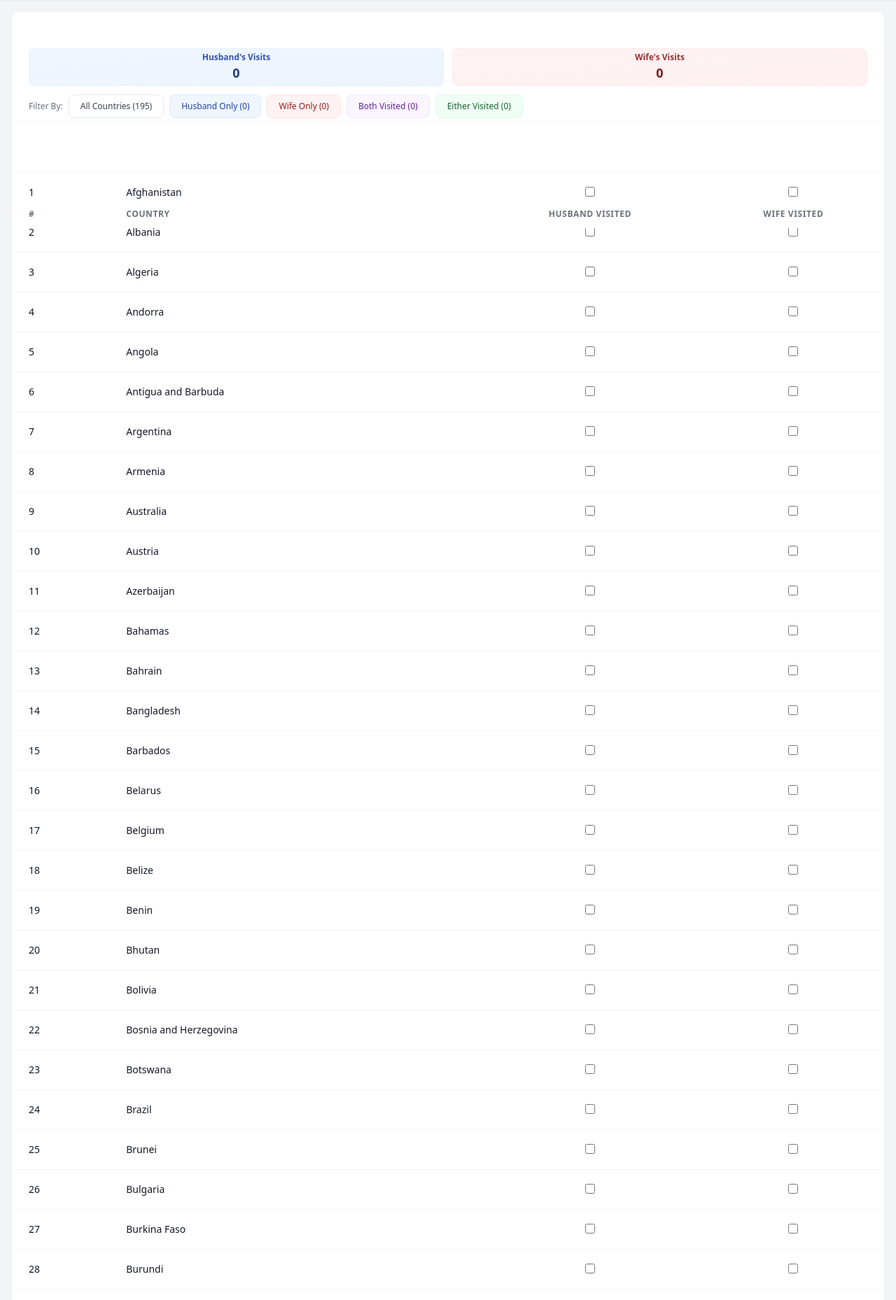
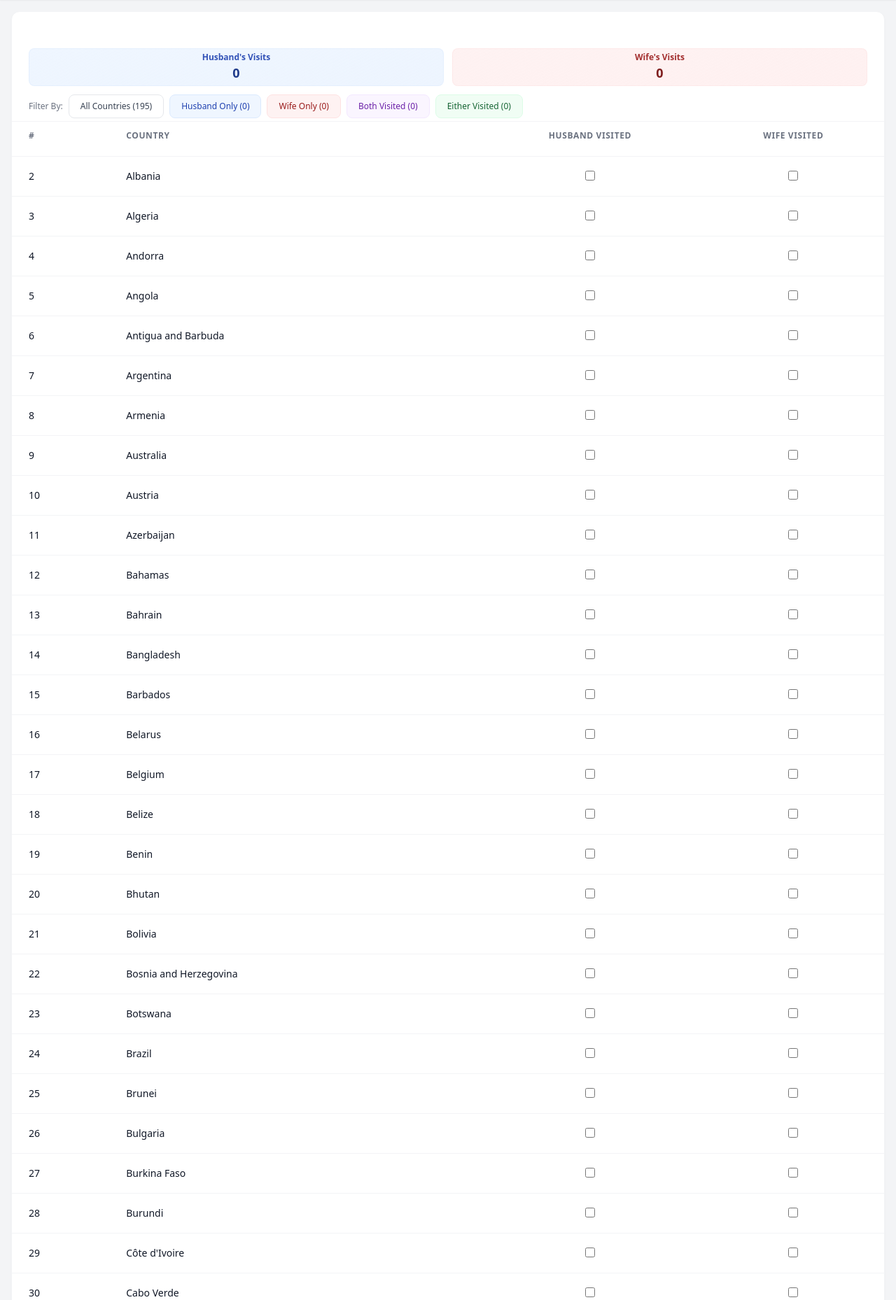
Before and after one commit to pbrao/trip-planner, a Flask app: page /countries in a window 1280 px wide. Shown: the part 72-1930 px from the top of the page at 70% size. Run offline with Flask 3, Linux system fonts and the light colour scheme; data comes from the database, SQL or seed files in the repository; some libraries are stand-ins or nearby versions.

Commit message:
refactor: Adjust table container height and positioning for better scrolling

```diff
--- a/app/templates/countries.html
+++ b/app/templates/countries.html
@@ -58,11 +58,11 @@
     </div>
 
     <!-- Table Container -->
-    <div class="relative" style="height: calc(100vh - 240px);">
-        <div class="absolute inset-0 overflow-y-auto pt-20">
+    <div class="relative">
+        <div class="overflow-y-auto" style="max-height: calc(100vh - 240px);">
             <table class="w-full">
                 <thead>
-                    <tr class="bg-white sticky top-20 z-20 border-b border-gray-100">
+                    <tr class="bg-white sticky top-12 z-20 border-b border-gray-100">
                         <th class="px-6 py-3 text-left text-xs font-semibold text-gray-500 uppercase tracking-wider">
                             #
                         </th>
```
